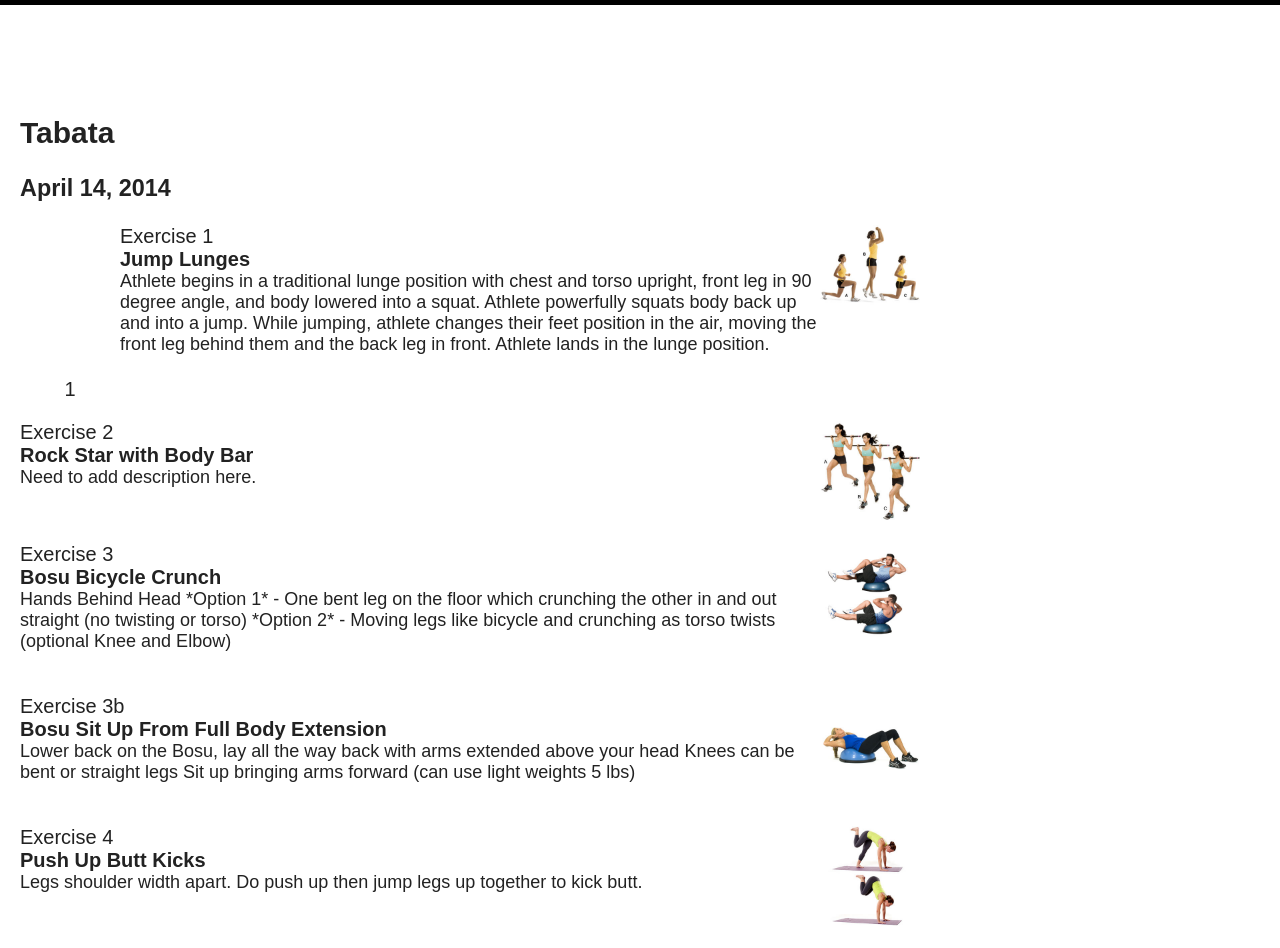
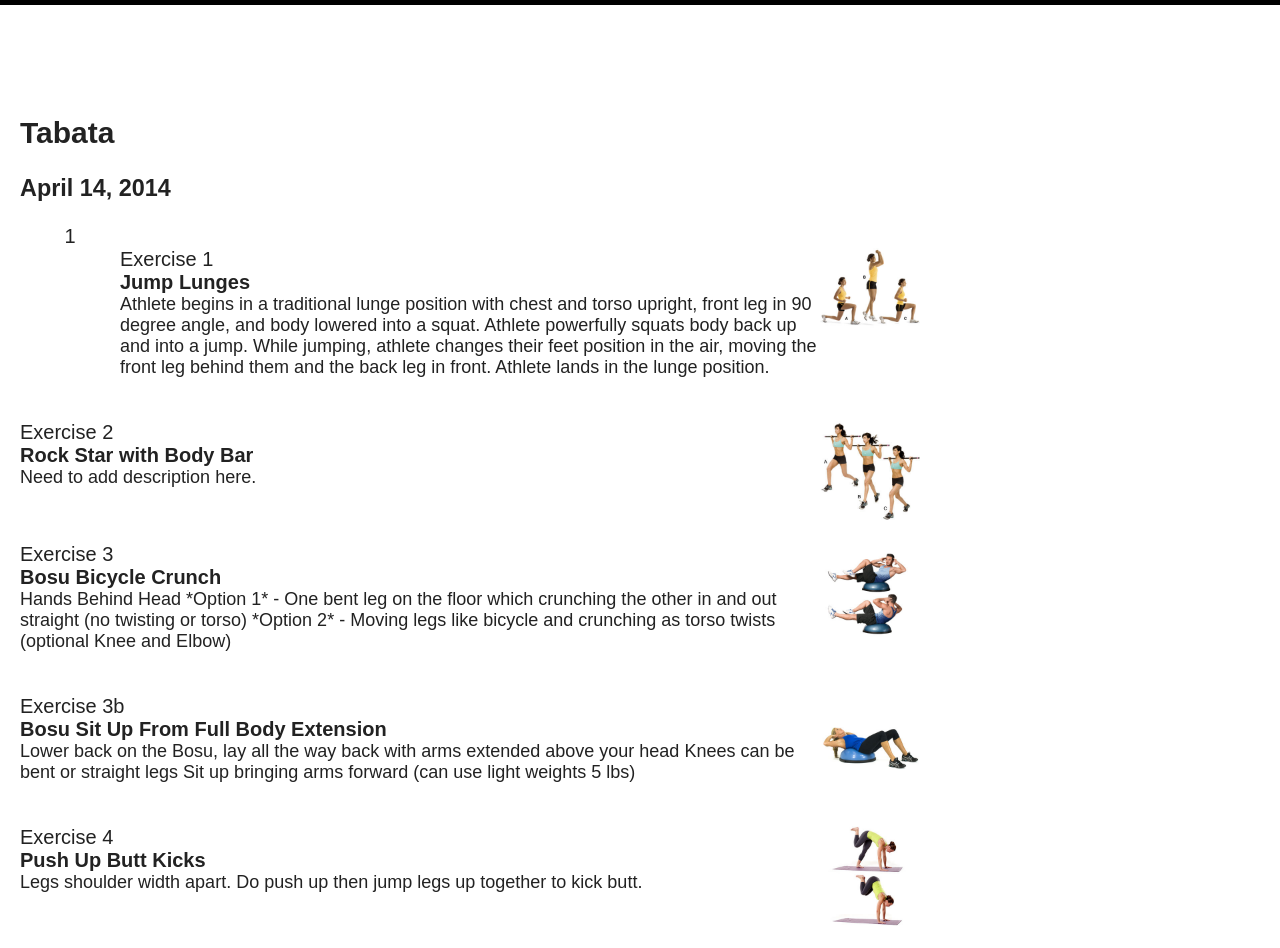
Before and after one commit to christyallen/christyallen.github.io, a Jekyll site: the page built from workouts/_posts/2014-04-14-tabata.md, in a window 1280 px wide. Built offline with Jekyll 4.4.1, drawn with Linux system fonts in a browser that asks for light colours; nearby versions of some CDN libraries.

Commit message:
Site updated at 2014-04-15 20:18:08 UTC

```diff
--- a/_layouts/workout.html
+++ b/_layouts/workout.html
@@ -16,6 +16,11 @@
         <h2>{{ page.title }}</h2>
         <h3>{{ page.date | date: "%B %d, %Y" }}</h3>
       </header>
+
+
+<div class="exercise-left">1</div>
+
+<br style="clear: both;" />
 
 
 <div class="exercise-right">
@@ -56,10 +61,6 @@
 {% endif %}
 
 </div> <!-- exercise 1 -->
-
-<br style="clear: both;" />
-
-<div class="exercise-left">1</div>
 
 <br style="clear: both;" />
 
```
